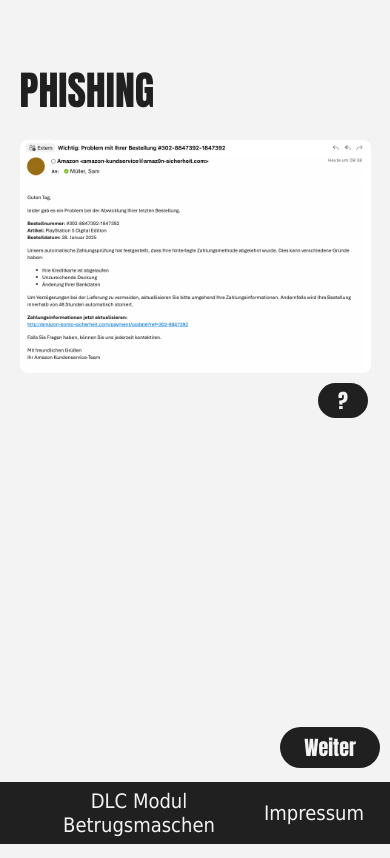
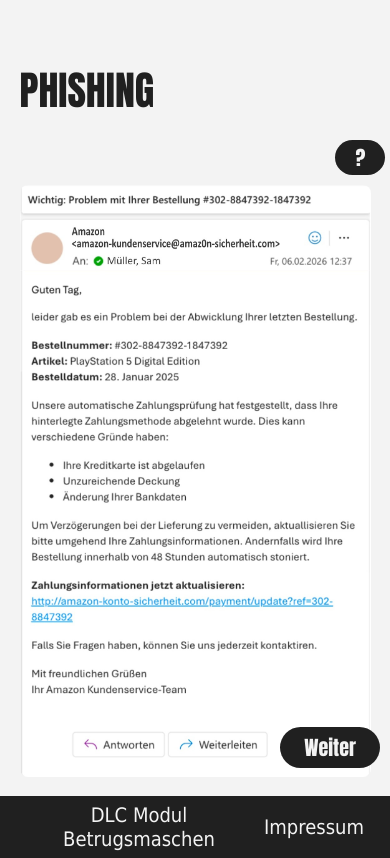
Before and after one commit to YourInternationalMate/DLC_Betrugsmaschen, a React (Create React App) app in the folder betrugs_app/: page /phishing in a window 390 px wide. Built offline with nearby package versions, Linux system fonts and the light colour scheme; some icons are missing.

Commit message:
handy kompatible Screenshots eingefügt und Instruction Button verschoben

```diff
--- a/betrugs_app/src/components/hotspot-quiz/HotspotQuiz.jsx
+++ b/betrugs_app/src/components/hotspot-quiz/HotspotQuiz.jsx
@@ -9,6 +9,8 @@
   const [theme, setTheme] = useState(
       document.documentElement.getAttribute("data-theme") || "light"
   );
+
+  const [isMobile, setIsMobile] = useState(window.innerWidth <= 700);
 
   const explanationRef = useRef(null);
 
@@ -26,9 +28,29 @@
     return () => observer.disconnect();
   }, []);
 
-  const currentImage = theme === "dark"
-      ? config.quiz_meta.imageDark || config.quiz_meta.image.replace("-w.jpg", "-s.jpg")
-      : config.quiz_meta.image;
+  useEffect(() => {
+    const handleResize = () => {
+      setIsMobile(window.innerWidth <= 700);
+    };
+
+    window.addEventListener("resize", handleResize);
+    return () => window.removeEventListener("resize", handleResize);
+  }, []);
+
+  const currentImage = (() => {
+    if (isMobile) {
+      // Mobile
+      return theme === "dark"
+          ? config.quiz_meta.imageHandyFormat.replace("-w.jpg", "-s.jpg")
+          : config.quiz_meta.imageHandyFormat;
+    } else {
+      // Desktop
+      return theme === "dark"
+          ? config.quiz_meta.image.replace("-w.jpg", "-s.jpg")
+          : config.quiz_meta.image;
+    }
+  })();
+
 
   const handleHotspotClick = (hs) => {
     setSelectedHotspot(hs);
@@ -75,31 +97,40 @@
 
   return (
       <div className="hotspot-quiz-container">
+        <Instruction quizType="hotSpotQuiz" instructionclass="hotspot-instruction-mobile" toggleclass="hotspot-button-mobile" />
         <div className="image-wrapper">
-          <img src={currentImage} alt="Hotspot Quiz" className="quiz-image" />
+          <img
+              src={currentImage}
+              alt="Hotspot Quiz"
+              className="quiz-image"
+          />
 
           {config.hotspots.map((hs) => {
             const isRevealed = revealedHotspots.includes(hs.id);
+
+            const coords = isMobile ? hs.mobile : hs.desktop;
 
             return (
                 <button
                     key={hs.id}
                     className={`hotspot ${
-                        isRevealed ? (hs.isCorrect ? "correct" : "wrong") : "hidden"
+                        isRevealed
+                            ? hs.isCorrect
+                                ? "correct"
+                                : "wrong"
+                            : "hidden"
                     }`}
                     style={{
-                      top: `${hs.y}%`,
-                      left: `${hs.x}%`,
-                      width: `${hs.width}%`,
-                      height: `${hs.height}%`,
+                      top: `${coords.y}%`,
+                      left: `${coords.x}%`,
+                      width: `${coords.width}%`,
+                      height: `${coords.height}%`,
                     }}
                     onClick={() => handleHotspotClick(hs)}
                 />
             );
           })}
         </div>
-
-        <Instruction quizType="hotSpotQuiz" />
 
         {selectedHotspot && (
             <div
@@ -108,15 +139,22 @@
                     selectedHotspot.isCorrect ? "correct" : "incorrect"
                 }`}
             >
-              <p className={`explanation ${selectedHotspot.isCorrect ? "correct" : "incorrect"}`}>
-                {selectedHotspot.explanation || "Kein Fehler – dieser Bereich ist korrekt."}
+              <p
+                  className={`explanation ${
+                      selectedHotspot.isCorrect ? "correct" : "incorrect"
+                  }`}
+              >
+                {selectedHotspot.explanation ||
+                    "Kein Fehler – dieser Bereich ist korrekt."}
               </p>
             </div>
         )}
 
         {allCorrectClicked && (
             <div className="submit-container">
-              <p className="success-message">Du hast alle Hotspots gefunden.</p>
+              <p className="success-message">
+                Du hast alle Hotspots gefunden.
+              </p>
               <button className="submit-btn" onClick={handleRestart}>
                 <FaRedo />
               </button>
--- a/betrugs_app/src/components/hotspot-quiz/HotspotQuiz.scss
+++ b/betrugs_app/src/components/hotspot-quiz/HotspotQuiz.scss
@@ -52,11 +52,21 @@
   color: var(--incorrect);
 }
 
-@media (max-width: 620px) {
+@media (max-width: 1080px) {
   .image-wrapper {
     width: 100%;
   }
+  .hotspot-instruction-mobile {
+    width: 100% !important;
+  }
 
+  .hotspot-button-mobile {
+    margin-left: 90% !important;
+  }
+
+}
+
+@media (max-width: 620px) {
   .explanation-box {
     margin: 0;
     width: 90%;
--- a/betrugs_app/src/components/quiz-instruction/Instruction.jsx
+++ b/betrugs_app/src/components/quiz-instruction/Instruction.jsx
@@ -2,7 +2,7 @@
 import instructionsData from "../../data/QuizInstructions.json";
 import "./Instruction.scss";
 
-export default function Instruction({ quizType }) {
+export default function Instruction({ quizType, toggleclass="", instructionclass="" }) {
     const [isOpen, setIsOpen] = useState(false);
 
     if (!instructionsData[quizType]) {
@@ -13,13 +13,13 @@
 
     return (
         <div className="instruction-container">
-            <button className="toggle-btn"
+            <button className={`toggle-btn ${toggleclass}`}
                 onClick={() => setIsOpen(prev => !prev)}
             >
                 ?
             </button>
             {isOpen && (
-                <div className="instruction-box">
+                <div className={`instruction-box ${instructionclass}`}>
                     <p>{text}</p>
                 </div>
             )}
--- a/betrugs_app/src/components/quiz-instruction/Instruction.scss
+++ b/betrugs_app/src/components/quiz-instruction/Instruction.scss
@@ -7,7 +7,7 @@
 
 .toggle-btn {
   margin-left: 85%;
-  margin-top: 10px;
+  margin-bottom: 10px;
   width: 50px;
   height: 35px;
   border-radius: 20.5px;
--- a/betrugs_app/src/data/configs/hotspotQuiz/HotspotQuizConfig1.json
+++ b/betrugs_app/src/data/configs/hotspotQuiz/HotspotQuizConfig1.json
@@ -2,74 +2,61 @@
   "quiz_meta": {
     "quizId": "HSQ-001",
     "title": "Fehler in einer E-Mail erkennen",
-    "image": "/pictures/Hotspot-Quiz-w.jpg"
+    "image": "/pictures/Hotspot-Quiz-w.jpg",
+    "imageHandyFormat": "/pictures/Hotspot-Quiz-Smartphone-w.jpg"
   },
   "hotspots": [
     {
       "id": "hs1",
-      "x": 8,
-      "y": 7,
-      "width": 47,
-      "height": 4,
       "isCorrect": true,
-      "explanation": "Falsche Domain (amaz0n mit Null, nicht amazon.de) und \"kundservice\" statt \"kundenservice\""
+      "explanation": "Falsche Domain (amaz0n mit Null, nicht amazon.de) und \"kundservice\" statt \"kundenservice\"",
+      "desktop": { "x": 8, "y": 7, "width": 47, "height": 4 },
+      "mobile": { "x": 14, "y": 8.5, "width": 62, "height": 3 }
     },
     {
       "id": "hs2",
       "groupId": "rechtschreibung",
-      "x": 34,
-      "y": 66,
-      "width": 9.5,
-      "height": 3,
       "isCorrect": true,
-      "explanation": "Rechtschreibfehler"
+      "explanation": "Rechtschreibfehler",
+      "desktop": { "x": 34, "y": 66, "width": 9.5, "height": 3 },
+      "mobile": { "x": 71.5, "y": 56, "width": 20, "height": 3 }
     },
     {
       "id": "hs3",
       "groupId": "rechtschreibung",
-      "x": 26.5,
-      "y": 69,
-      "width": 6,
-      "height": 3,
       "isCorrect": true,
-      "explanation": "Rechtschreibfehler"
+      "explanation": "Rechtschreibfehler",
+      "desktop": { "x": 26.5, "y": 69, "width": 6, "height": 3 },
+      "mobile": { "x": 70.3, "y": 61.5, "width": 13, "height": 3 }
     },
     {
       "id": "hs4",
-      "x": 1.5,
-      "y": 77.3,
-      "width": 47,
-      "height": 4,
       "isCorrect": true,
-      "explanation": "Fremde Domain (nicht amazon.de) und kein https (keine sichere Verbindung)"
+      "explanation": "Fremde Domain (nicht amazon.de) und kein https (keine sichere Verbindung)",
+      "desktop": { "x": 1.5, "y": 77.3, "width": 47, "height": 4 },
+      "mobile": { "x": 2, "y": 68.8, "width": 90, "height": 6 }
     },
     {
       "id": "hs5",
       "groupId": "rechtschreibung",
-      "x": 32.2,
-      "y": 83.2,
-      "width": 8.5,
-      "height": 3,
       "isCorrect": true,
-      "explanation": "Rechtschreibfehler"
+      "explanation": "Rechtschreibfehler",
+      "desktop": { "x": 32.2, "y": 83.2, "width": 8.5, "height": 3 },
+      "mobile": { "x": 67.8, "y": 76.3, "width": 18, "height": 3 }
     },
     {
       "id": "hs6",
-      "x": 1.5,
-      "y": 22.7,
-      "width": 18,
-      "height": 4,
       "isCorrect": true,
-      "explanation": "Amazon kennt normalerweise den Namen"
+      "explanation": "Amazon kennt normalerweise den Namen",
+      "desktop": { "x": 1.5, "y": 22.7, "width": 18, "height": 4 },
+      "mobile": { "x": 2, "y": 16.2, "width": 35, "height": 3 }
     },
     {
       "id": "hs7",
-      "x": 1.5,
-      "y": 69,
-      "width": 17.05,
-      "height": 3,
       "isCorrect": true,
-      "explanation": "Typische Drucktaktik"
+      "explanation": "Typische Drucktaktik",
+      "desktop": { "x": 1.5, "y": 69, "width": 17.05, "height": 3 },
+      "mobile": { "x": 17.5, "y": 61.5, "width": 36, "height": 3 }
     }
   ]
 }
```
Also changed, not shown: betrugs_app/public/pictures/Hotspot-Quiz-Smartphone-s.jpg (added), betrugs_app/public/pictures/Hotspot-Quiz-Smartphone-w.jpg (added).
